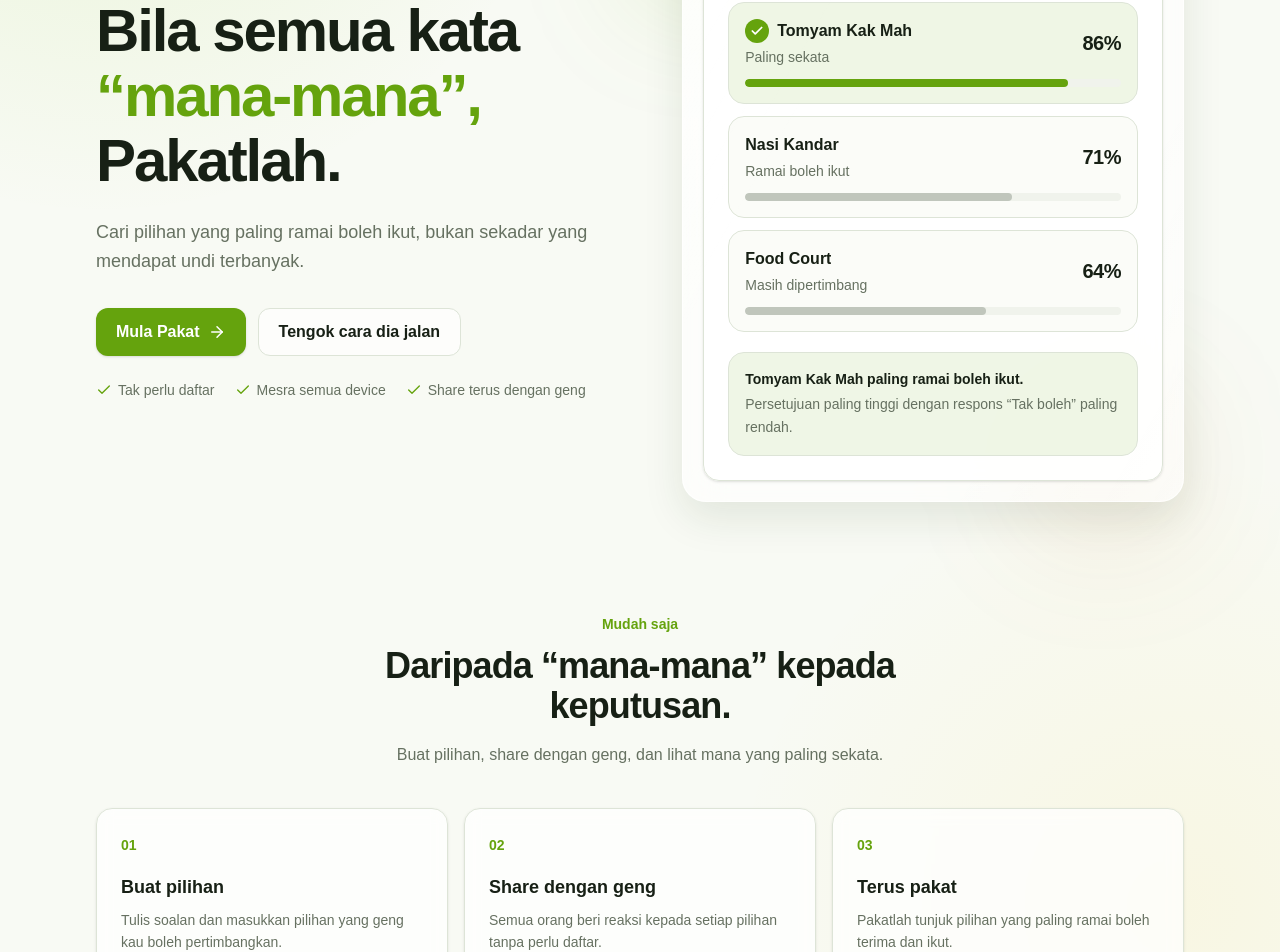
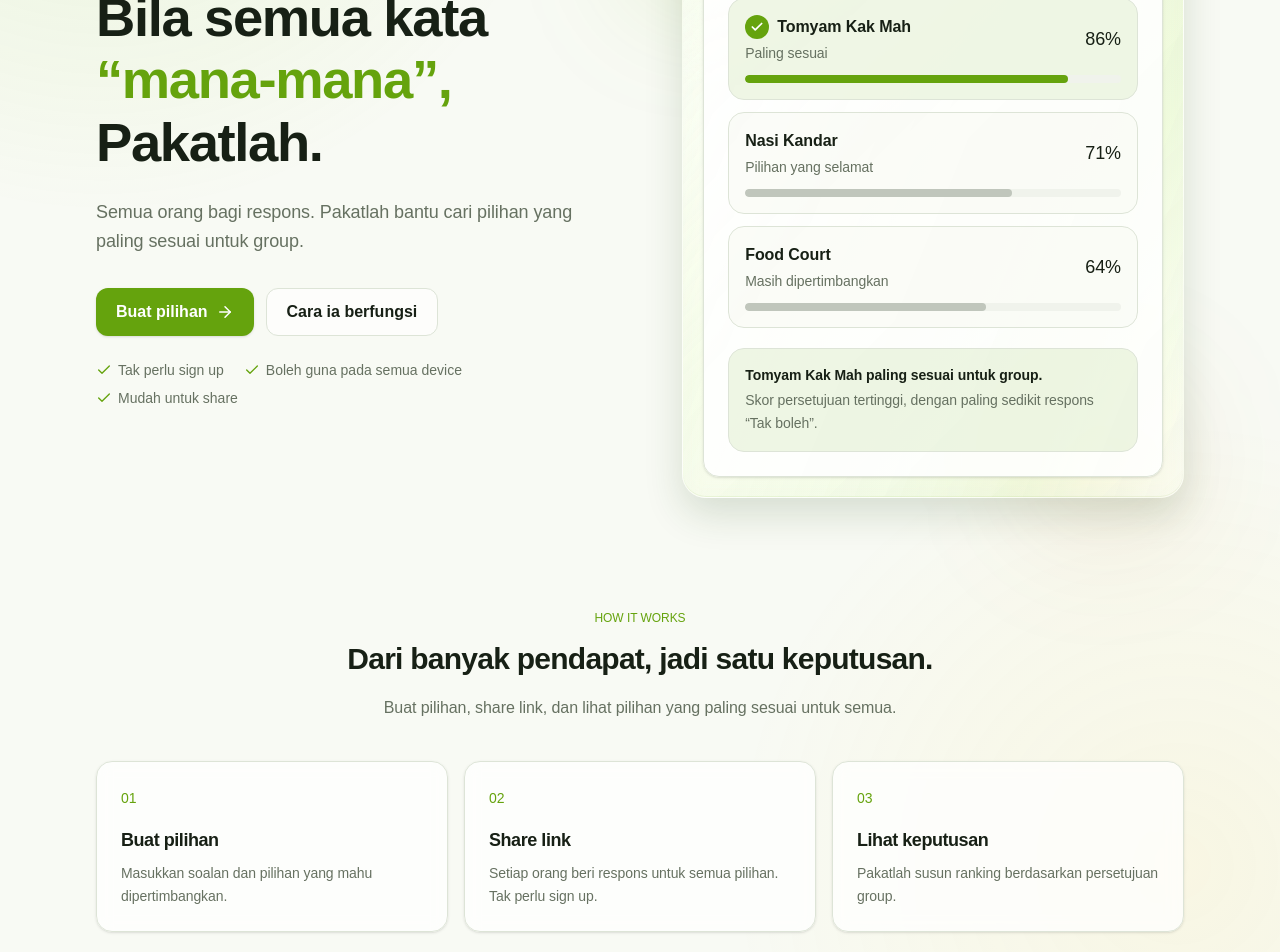
Before and after one commit to ameeridz/pakatlah, a Next.js app: page / in a window 1280 px wide. Shown: the part 320-1272 px from the top of the page. Built offline with nearby package versions, Linux system fonts and the light colour scheme.

Commit message:
feat: refine Pakatlah UI and typography

```diff
--- a/package.json
+++ b/package.json
@@ -9,6 +9,10 @@
     "lint": "eslint"
   },
   "dependencies": {
+    "@fontsource-variable/manrope": "^5.3.0",
+    "@fontsource-variable/nunito": "^5.3.0",
+    "@fontsource-variable/oxanium": "^5.3.0",
+    "@fontsource-variable/sora": "^5.3.0",
     "@supabase/supabase-js": "^2.115.0",
     "lucide-react": "^1.41.0",
     "next": "16.3.4",
--- /dev/null
+++ b/src/app/glass-cross-browser.css
@@ -0,0 +1,120 @@
+/* Cross-browser glass materials for Pakatlah. */
+
+.glass-header,
+.glass-panel {
+  position: relative;
+  isolation: auto;
+  border: 1px solid rgb(255 255 255 / 0.42);
+  background-color: rgb(245 250 240 / 0.40);
+  background-image:
+    linear-gradient(
+      135deg,
+      rgb(255 255 255 / 0.34),
+      rgb(190 242 100 / 0.08) 48%,
+      rgb(255 255 255 / 0.12)
+    );
+  box-shadow:
+    0 16px 38px rgb(39 72 24 / 0.16),
+    inset 0 1px 0 rgb(255 255 255 / 0.82),
+    inset 0 -1px 0 rgb(101 163 13 / 0.09);
+  -webkit-backdrop-filter: blur(10px) saturate(175%) contrast(105%);
+  backdrop-filter: blur(10px) saturate(175%) contrast(105%);
+}
+
+.glass-header {
+  overflow: hidden;
+  background-color: rgb(239 248 230 / 0.64);
+  -webkit-backdrop-filter: blur(10px) saturate(185%) contrast(108%);
+  backdrop-filter: blur(10px) saturate(185%) contrast(108%);
+}
+
+.glass-header::before,
+.glass-panel::before {
+  position: absolute;
+  inset: 0;
+  z-index: 0;
+  border-radius: inherit;
+  background:
+    radial-gradient(
+      circle at 12% -25%,
+      rgb(255 255 255 / 0.66),
+      transparent 44%
+    ),
+    linear-gradient(
+      112deg,
+      rgb(255 255 255 / 0.2),
+      transparent 38%,
+      rgb(132 204 22 / 0.08) 78%,
+      rgb(255 255 255 / 0.12)
+    );
+  content: "";
+  pointer-events: none;
+}
+
+.glass-header > *,
+.glass-panel > * {
+  position: relative;
+  z-index: 1;
+}
+
+.dark .glass-header,
+.dark .glass-panel {
+  border-color: rgb(255 255 255 / 0.14);
+  background-color: rgb(17 27 15 / 0.4);
+  background-image:
+    linear-gradient(
+      135deg,
+      rgb(255 255 255 / 0.08),
+      rgb(132 204 22 / 0.035) 52%,
+      rgb(0 0 0 / 0.08)
+    );
+  box-shadow:
+    0 18px 42px rgb(0 0 0 / 0.42),
+    inset 0 1px 0 rgb(255 255 255 / 0.15),
+    inset 0 -1px 0 rgb(132 204 22 / 0.08);
+}
+
+.dark .glass-header {
+  background-color: rgb(14 24 12 / 0.74);
+}
+
+.dark .glass-header::before,
+.dark .glass-panel::before {
+  background:
+    radial-gradient(
+      circle at 12% -25%,
+      rgb(255 255 255 / 0.14),
+      transparent 45%
+    ),
+    linear-gradient(
+      112deg,
+      rgb(255 255 255 / 0.06),
+      transparent 42%,
+      rgb(132 204 22 / 0.055) 78%,
+      rgb(255 255 255 / 0.035)
+    );
+}
+
+@supports not ((-webkit-backdrop-filter: blur(1px)) or (backdrop-filter: blur(1px))) {
+  .glass-header,
+  .glass-panel {
+    background-color: rgb(239 248 230 / 0.94);
+  }
+
+  .dark .glass-header,
+  .dark .glass-panel {
+    background-color: rgb(17 27 15 / 0.96);
+  }
+}
+
+@media (prefers-reduced-transparency: reduce) {
+  .glass-header,
+  .glass-panel,
+  .dark .glass-header,
+  .dark .glass-panel {
+    background-color: var(--card);
+    background-image: none;
+    -webkit-backdrop-filter: none;
+    backdrop-filter: none;
+  }
+}
--- a/src/app/globals.css
+++ b/src/app/globals.css
@@ -67,7 +67,8 @@
 }
 
 @theme inline {
-  --font-sans: Arial, Helvetica, sans-serif;
+  --font-sans: "Plus Jakarta Sans Variable", Arial, Helvetica, sans-serif;
+  --font-display: "Audiowide", "Plus Jakarta Sans Variable", sans-serif;
 
   --color-background: var(--background);
   --color-foreground: var(--foreground);
@@ -109,7 +110,7 @@ body {
   margin: 0;
   background: var(--background);
   color: var(--foreground);
-  font-family: Arial, Helvetica, sans-serif;
+  font-family: "Plus Jakarta Sans Variable", Arial, Helvetica, sans-serif;
   text-rendering: optimizeLegibility;
 }
 
@@ -311,3 +312,8 @@ a {
     -webkit-backdrop-filter: none;
   }
 }
+
+.font-display {
+  font-family: "Audiowide", "Plus Jakarta Sans Variable", sans-serif;
+  font-weight: 400;
+}
--- a/src/app/layout.js
+++ b/src/app/layout.js
@@ -1,6 +1,9 @@
 import Script from "next/script";
+import "@fontsource-variable/oxanium/wght.css";
 import { PwaInstallBanner } from "@/components/pwa-install-banner";
 import "./globals.css";
+import "./glass-cross-browser.css";
+import "./oxanium-global.css";
 
 const themeScript = `
   (() => {
--- /dev/null
+++ b/src/app/oxanium-global.css
@@ -0,0 +1,63 @@
+/* Pakatlah global typography */
+
+:root {
+  --font-sans: "Oxanium Variable", Arial, Helvetica, sans-serif;
+}
+
+html,
+body,
+button,
+input,
+textarea,
+select {
+  font-family: "Oxanium Variable", Arial, Helvetica, sans-serif;
+}
+
+body {
+  font-weight: 400;
+  font-optical-sizing: auto;
+  font-synthesis: none;
+  text-rendering: optimizeLegibility;
+  -webkit-font-smoothing: antialiased;
+  -moz-osx-font-smoothing: grayscale;
+}
+
+button,
+input,
+textarea,
+select {
+  font: inherit;
+}
+
+button,
+label,
+.font-semibold {
+  font-weight: 600;
+}
+
+.font-bold {
+  font-weight: 700;
+}
+
+.font-extrabold {
+  font-weight: 800;
+}
+
+input,
+textarea,
+select,
+p,
+li {
+  letter-spacing: -0.005em;
+}
+
+h1,
+h2,
+h3,
+h4,
+h5,
+h6 {
+  font-family: "Oxanium Variable", Arial, Helvetica, sans-serif;
+  font-weight: 700;
+  letter-spacing: -0.025em;
+}
--- a/src/app/page.js
+++ b/src/app/page.js
@@ -1,22 +1,45 @@
 import Link from "next/link";
 import { ArrowRight, Check, MessageCircle, Users } from "lucide-react";
 import { AppHeader } from "@/components/app-header";
+
+const displayFont = {
+  fontFamily: '"Oxanium Variable", "Plus Jakarta Sans Variable", sans-serif',
+};
 
 const previewOptions = [
   {
     name: "Tomyam Kak Mah",
     score: "86%",
-    status: "Paling sekata",
+    status: "Paling sesuai",
   },
   {
     name: "Nasi Kandar",
     score: "71%",
-    status: "Ramai boleh ikut",
+    status: "Pilihan yang selamat",
   },
   {
     name: "Food Court",
     score: "64%",
-    status: "Masih dipertimbang",
+    status: "Masih dipertimbangkan",
+  },
+];
+
+const steps = [
+  {
+    number: "01",
+    title: "Buat pilihan",
+    description: "Masukkan soalan dan pilihan yang mahu dipertimbangkan.",
+  },
+  {
+    number: "02",
+    title: "Share link",
+    description:
+      "Setiap orang beri respons untuk semua pilihan. Tak perlu sign up.",
+  },
+  {
+    number: "03",
+    title: "Lihat keputusan",
+    description: "Pakatlah susun ranking berdasarkan persetujuan group.",
   },
 ];
 
@@ -30,18 +53,21 @@ export default function Home() {
           <div className="max-w-2xl">
             <div className="inline-flex items-center gap-2 rounded-full border border-border bg-card/70 px-3 py-1.5 text-sm font-semibold text-primary shadow-sm backdrop-blur">
               <MessageCircle aria-hidden="true" size={16} />
-              Bincang kurang, pakat cepat
+              Group decision, made simple.
             </div>
 
-            <h1 className="mt-6 text-4xl font-bold leading-[1.08] tracking-[-0.035em] text-foreground sm:text-5xl lg:text-6xl">
+            <h1
+              className="mt-6 text-4xl leading-[1.14] tracking-[-0.025em] text-foreground sm:text-5xl lg:text-[3.4rem]"
+              style={displayFont}
+            >
               Bila semua kata
               <span className="block text-primary">“mana-mana”,</span>
               Pakatlah.
             </h1>
 
             <p className="mt-6 max-w-xl text-base leading-relaxed text-muted-foreground sm:text-lg">
-              Cari pilihan yang paling ramai boleh ikut, bukan sekadar yang
-              mendapat undi terbanyak.
+              Semua orang bagi respons. Pakatlah bantu cari pilihan yang paling
+              sesuai untuk group.
             </p>
 
             <div className="mt-8 flex flex-col gap-3 sm:flex-row sm:items-center">
@@ -49,7 +75,7 @@ export default function Home() {
                 href="/new"
                 className="focus-ring inline-flex h-12 items-center justify-center gap-2 rounded-xl bg-primary px-5 text-base font-semibold text-primary-foreground shadow-sm transition duration-200 hover:bg-primary-hover active:scale-[0.98]"
               >
-                Mula Pakat
+                Buat pilihan
                 <ArrowRight aria-hidden="true" size={18} />
               </Link>
 
@@ -57,22 +83,24 @@ export default function Home() {
                 href="#cara-ia-berfungsi"
                 className="focus-ring inline-flex h-12 items-center justify-center rounded-xl border border-border bg-card/70 px-5 text-base font-semibold text-foreground transition duration-200 hover:bg-secondary hover:text-secondary-foreground active:scale-[0.98]"
               >
-                Tengok cara dia jalan
+                Cara ia berfungsi
               </a>
             </div>
 
             <div className="mt-6 flex flex-wrap gap-x-5 gap-y-2 text-sm text-muted-foreground">
               <span className="inline-flex items-center gap-1.5">
                 <Check aria-hidden="true" className="text-primary" size={16} />
-                Tak perlu daftar
+                Tak perlu sign up
               </span>
+
               <span className="inline-flex items-center gap-1.5">
                 <Check aria-hidden="true" className="text-primary" size={16} />
-                Mesra semua device
+                Boleh guna pada semua device
               </span>
+
               <span className="inline-flex items-center gap-1.5">
                 <Check aria-hidden="true" className="text-primary" size={16} />
-                Share terus dengan geng
+                Mudah untuk share
               </span>
             </div>
           </div>
@@ -91,17 +119,20 @@ export default function Home() {
               <div className="rounded-2xl border border-border bg-card/85 p-5 shadow-sm sm:p-6">
                 <div className="flex items-start justify-between gap-4">
                   <div>
-                    <p className="text-sm font-semibold text-primary">
-                      Keputusan sementara
+                    <p
+                      className="text-xs tracking-wide text-primary"
+                      style={displayFont}
+                    >
+                      LIVE RESULTS
                     </p>
                     <h2 className="mt-2 text-xl font-bold tracking-[-0.02em] sm:text-2xl">
-                      Nak makan dekat mana malam ni?
+                      Nak makan dekat mana malam ini?
                     </h2>
                   </div>
 
                   <div className="flex shrink-0 items-center gap-1.5 rounded-full bg-secondary px-3 py-1.5 text-xs font-semibold text-secondary-foreground">
                     <Users aria-hidden="true" size={14} />
-                    8 jawab
+                    8 respons
                   </div>
                 </div>
 
@@ -121,17 +152,26 @@ export default function Home() {
                           <div className="flex items-center gap-2">
                             {index === 0 && (
                               <span className="flex size-6 shrink-0 items-center justify-center rounded-full bg-primary text-primary-foreground">
-                                <Check aria-hidden="true" size={14} strokeWidth={3} />
+                                <Check
+                                  aria-hidden="true"
+                                  size={14}
+                                  strokeWidth={3}
+                                />
                               </span>
                             )}
-                            <p className="truncate font-semibold">{option.name}</p>
+                            <p className="truncate font-semibold">
+                              {option.name}
+                            </p>
                           </div>
                           <p className="mt-1 text-sm text-muted-foreground">
                             {option.status}
                           </p>
                         </div>
 
-                        <p className="shrink-0 text-xl font-bold tracking-tight">
+                        <p
+                          className="shrink-0 text-lg tracking-tight"
+                          style={displayFont}
+                        >
                           {option.score}
                         </p>
                       </div>
@@ -140,7 +180,9 @@ export default function Home() {
                         <div
                           className={[
                             "h-full rounded-full",
-                            index === 0 ? "bg-primary" : "bg-muted-foreground/35",
+                            index === 0
+                              ? "bg-primary"
+                              : "bg-muted-foreground/35",
                           ].join(" ")}
                           style={{ width: option.score }}
                         />
@@ -151,11 +193,11 @@ export default function Home() {
 
                 <div className="mt-5 rounded-2xl border border-primary/20 bg-primary/10 p-4">
                   <p className="text-sm font-semibold text-foreground">
-                    Tomyam Kak Mah paling ramai boleh ikut.
+                    Tomyam Kak Mah paling sesuai untuk group.
                   </p>
                   <p className="mt-1 text-sm leading-relaxed text-muted-foreground">
-                    Persetujuan paling tinggi dengan respons “Tak boleh” paling
-                    rendah.
+                    Skor persetujuan tertinggi, dengan paling sedikit respons
+                    “Tak boleh”.
                   </p>
                 </div>
               </div>
@@ -168,41 +210,34 @@ export default function Home() {
           className="scroll-mt-28 pt-24 sm:pt-28"
         >
           <div className="mx-auto max-w-2xl text-center">
-            <p className="text-sm font-semibold text-primary">Mudah saja</p>
-            <h2 className="mt-3 text-3xl font-bold tracking-[-0.025em] sm:text-4xl">
-              Daripada “mana-mana” kepada keputusan.
+            <p
+              className="text-xs tracking-wide text-primary"
+              style={displayFont}
+            >
+              HOW IT WORKS
+            </p>
+            <h2
+              className="mt-3 text-2xl leading-snug tracking-[-0.02em] sm:text-3xl"
+              style={displayFont}
+            >
+              Dari banyak pendapat, jadi satu keputusan.
             </h2>
             <p className="mt-4 text-base leading-relaxed text-muted-foreground">
-              Buat pilihan, share dengan geng, dan lihat mana yang paling sekata.
+              Buat pilihan, share link, dan lihat pilihan yang paling sesuai
+              untuk semua.
             </p>
           </div>
 
           <div className="mt-10 grid gap-4 md:grid-cols-3">
-            {[
-              {
-                number: "01",
-                title: "Buat pilihan",
-                description:
-                  "Tulis soalan dan masukkan pilihan yang geng kau boleh pertimbangkan.",
-              },
-              {
-                number: "02",
-                title: "Share dengan geng",
-                description:
-                  "Semua orang beri reaksi kepada setiap pilihan tanpa perlu daftar.",
-              },
-              {
-                number: "03",
-                title: "Terus pakat",
-                description:
-                  "Pakatlah tunjuk pilihan yang paling ramai boleh terima dan ikut.",
-              },
-            ].map((step) => (
+            {steps.map((step) => (
               <article
                 key={step.number}
                 className="rounded-2xl border border-border bg-card/75 p-5 shadow-sm backdrop-blur-sm sm:p-6"
               >
-                <span className="text-sm font-bold text-primary">
+                <span
+                  className="text-sm text-primary"
+                  style={displayFont}
+                >
                   {step.number}
                 </span>
                 <h3 className="mt-4 text-lg font-semibold">{step.title}</h3>
```
Also changed, not shown: src/app/new/page.js (+13 -5 lines), src/components/pwa-install-banner.js (+11 -11 lines), 1 other file (tests, documents, lock files or other folders).
